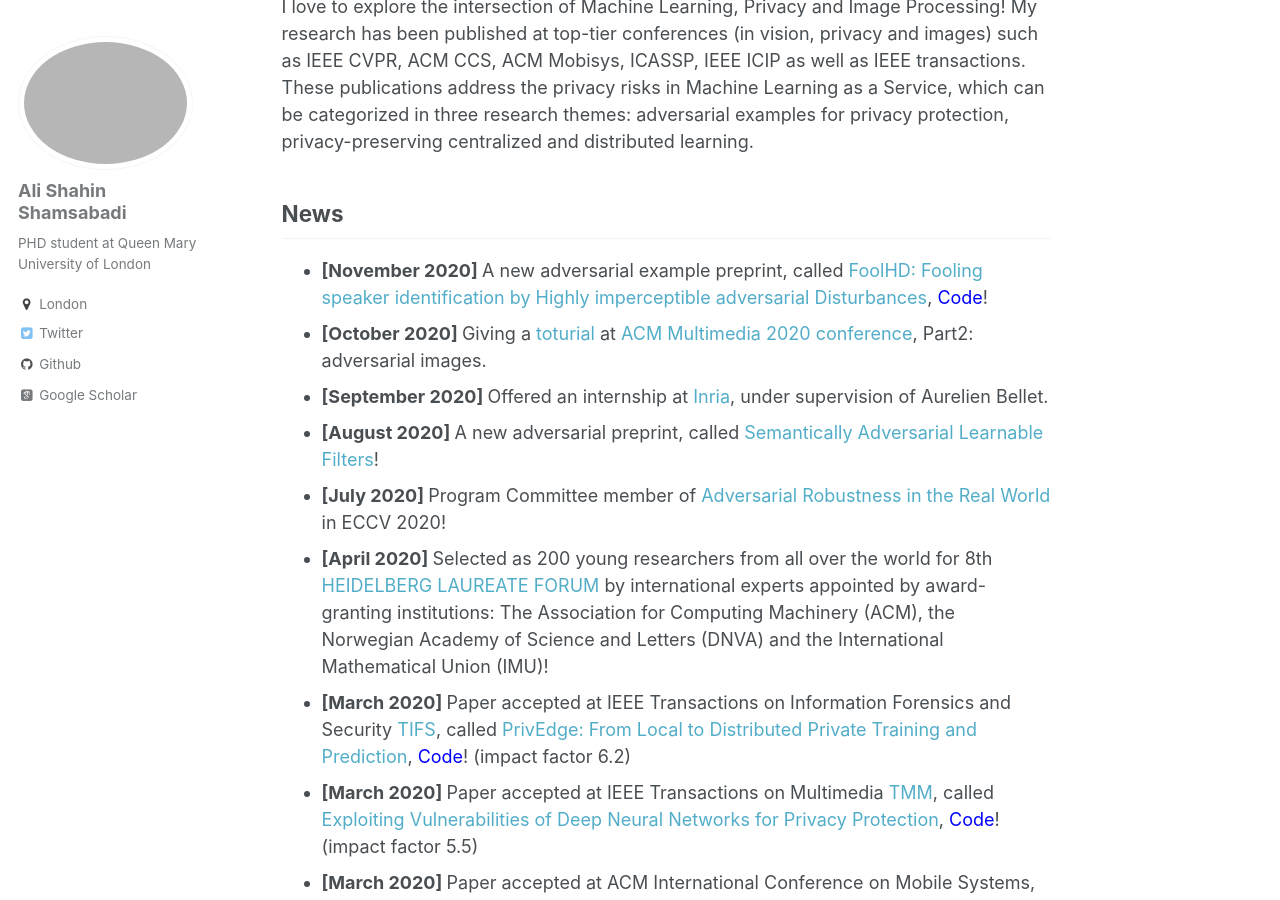
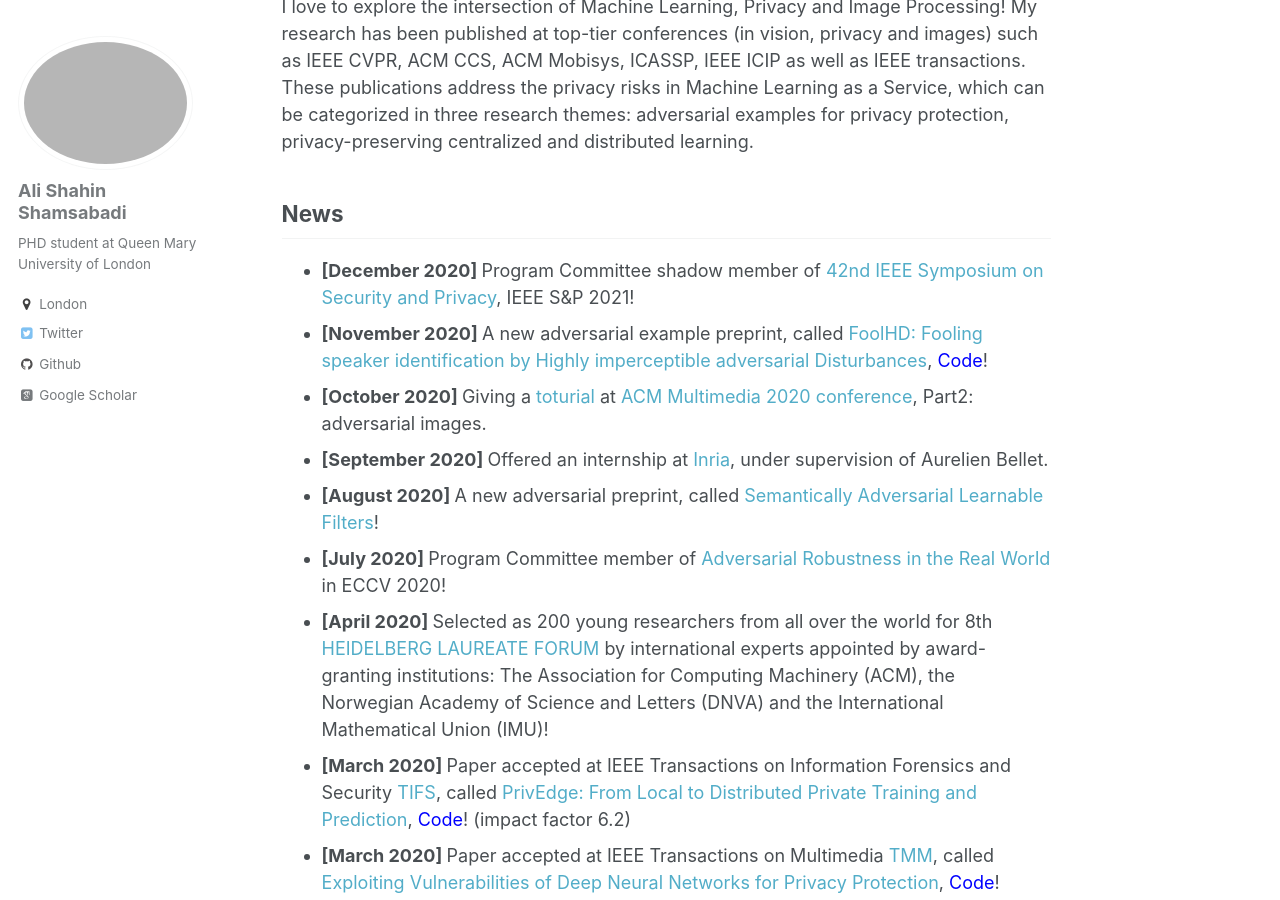
Before and after one commit to AliShahin/AliShahin.github.io, a Jekyll site: the page built from _pages/about.md, in a window 1280 px wide and 900 px high, scrolled down 398 px. Built offline with Jekyll 4.4.1, drawn with Linux system fonts in a browser that asks for light colours; some web fonts are replaced.

Commit message:
Update about.md

```diff
--- a/_pages/about.md
+++ b/_pages/about.md
@@ -15,6 +15,7 @@ I am currently a PhD intern at Inria. I am also a third-year PhD student of Cent
 I love to explore the intersection of Machine Learning, Privacy and Image Processing! My research has been published at top-tier conferences (in vision, privacy and images) such as IEEE CVPR, ACM CCS, ACM Mobisys, ICASSP, IEEE ICIP as well as IEEE transactions. These publications address the privacy risks in Machine Learning as a Service, which can be categorized in three research themes: adversarial examples for privacy protection, privacy-preserving centralized and distributed learning.
 
 ## News
+- <b> [December 2020]  </b> Program Committee shadow member of [42nd IEEE Symposium on Security and Privacy](http://www.ieee-security.org/TC/SP2021/cfpapers.html), IEEE S&P 2021!
 - <b> [November 2020] </b> A new adversarial example preprint, called [FoolHD: Fooling speaker identification by Highly imperceptible adversarial Disturbances](https://arxiv.org/pdf/2011.08483.pdf), [<font color="blue">Code</font>](https://fsept11.github.io/FoolHD/)!
 - <b> [October 2020] </b> Giving a [toturial](http://cis.eecs.qmul.ac.uk/privacymultimedia.html) at [ACM Multimedia 2020 conference](https://2020.acmmm.org), Part2: adversarial images.
 - <b> [September 2020] </b> Offered an internship at [Inria](https://www.inria.fr/en/centre-inria-lille-nord-europe), under supervision of Aurelien Bellet.
```
